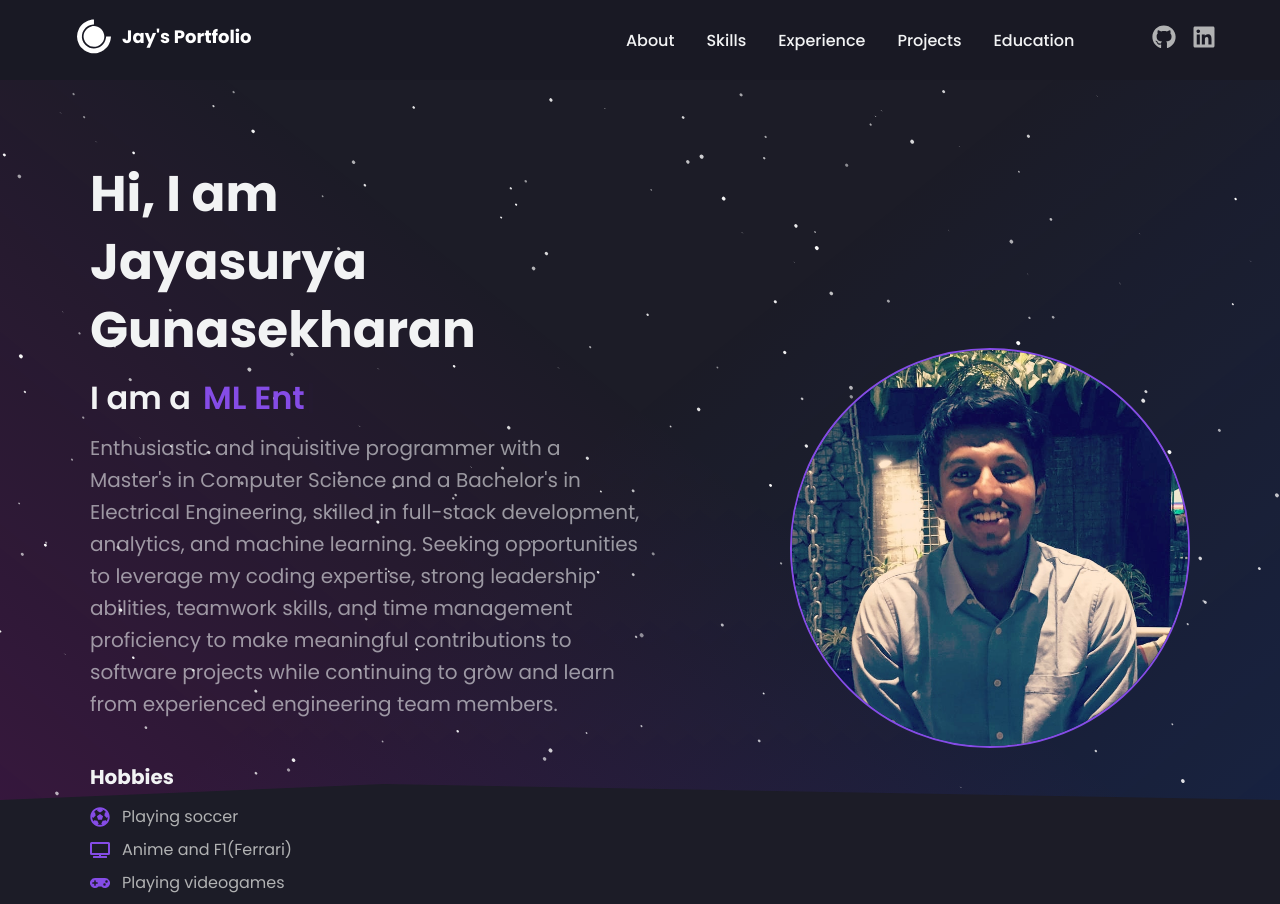
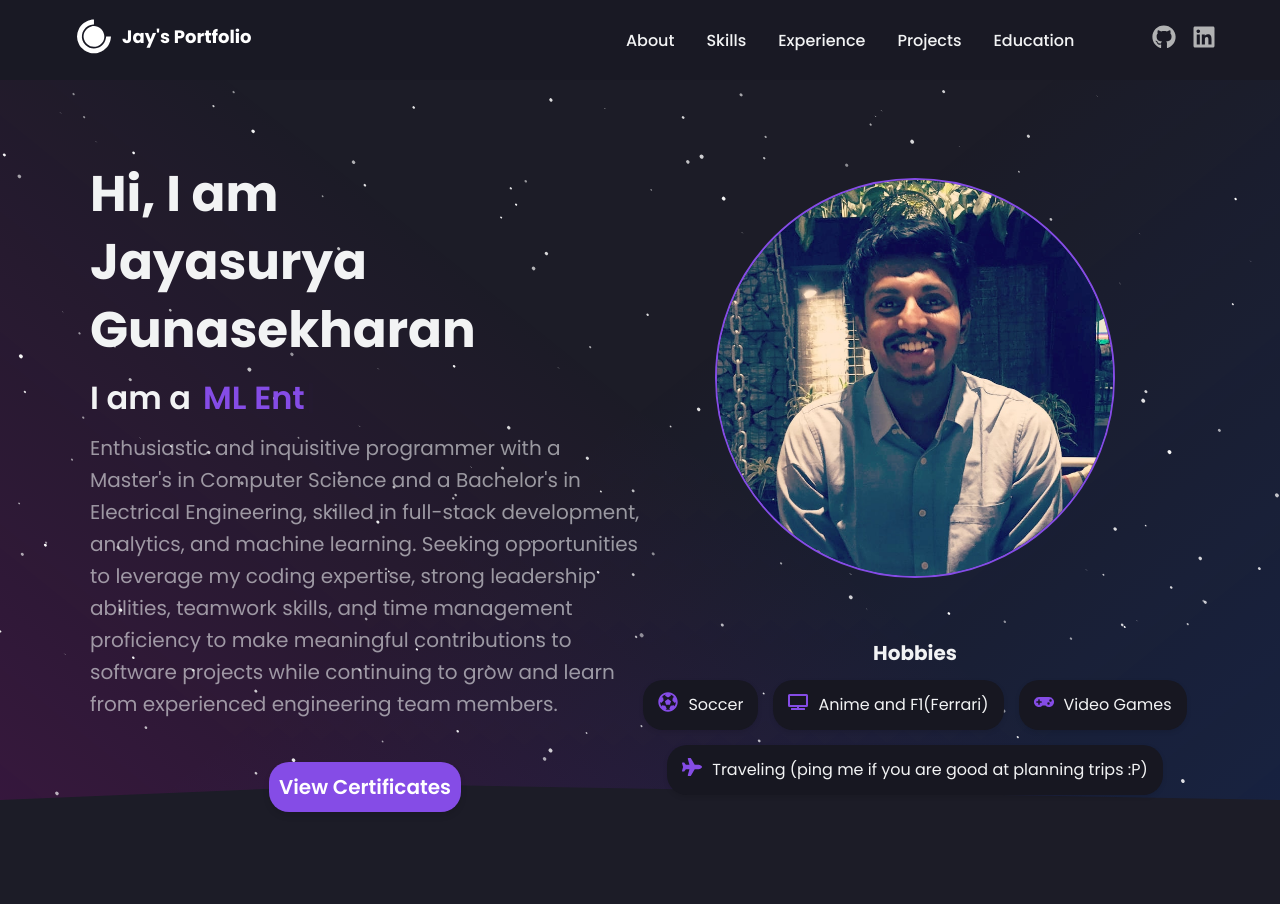
Before and after one commit to jayasuryagunasekharan/react-portfolio, a React (Create React App) app: page / in a window 1280 px wide. Shown: the top 904 px of the page. Built offline with nearby package versions, Linux system fonts and the light colour scheme.

Commit message:
added llm projects

```diff
--- a/src/components/HeroSection/HeroStyle.js
+++ b/src/components/HeroSection/HeroStyle.js
@@ -1,4 +1,5 @@
 import styled, { keyframes } from 'styled-components';
+import { Link } from 'react-router-dom';
 
 const fadeInOut = keyframes`
   0% {
@@ -93,7 +94,7 @@ export const HeroLeftContainer = styled.div`
   order: 1;
   @media (max-width: 960px) {
     order: 2;
-    margin-bottom: 30px;
+    margin-bottom: 10px;
     display: flex;
     flex-direction: column;
     align-items: center;
@@ -101,7 +102,7 @@ export const HeroLeftContainer = styled.div`
 
   @media (max-width: 640px) {
     order: 2;
-    margin-bottom: 30px;
+    margin-bottom:10px;
     display: flex;
     flex-direction: column;
     align-items: center;
@@ -111,16 +112,15 @@ export const HeroLeftContainer = styled.div`
 export const HeroRightContainer = styled.div`
   width: 100%;
   display: flex;
-  order: 2;
-  justify-content: end;
-  gap: 12px;
-  position: relative; /* Ensure this is relative for z-index to work */
-  z-index: 2; /* Higher than HeroBg to be in front of stars */
+  flex-direction: column;
+  align-items: center;
+  gap: 30px; // This creates space between the button and the image
+  order: 1;
   @media (max-width: 960px) {
-    order: 1;
+    order: 2;
+    margin-bottom: 30px;
+    align-items: center;
     justify-content: center;
-    align-items: center;
-    margin-bottom: 80px;
   }
 
   @media (max-width: 640px) {
@@ -131,19 +131,54 @@ export const HeroRightContainer = styled.div`
 export const Img = styled.img`
   position: relative;
   width: 100%;
+  height: 100%;
   max-width: 400px;
   max-height: 400px;
   border-radius: 50%;
   border: 2px solid ${({ theme }) => theme.primary};
 
   @media (max-width: 768px) {
-    max-width: 400px;
-    max-height: 400px;
+    max-width: 300px;
+    max-height: 300px;
   }
 
   @media (max-width: 640px) {
     max-width: 280px;
     max-height: 280px;
+  }
+`;
+
+export const ButtonWrapper = styled.div`
+  display: flex;
+  justify-content: center;
+  width: 100%;
+  gap: 1rem;
+  margin-top: 1rem;
+`;
+
+export const CertificationButton = styled(Link)`
+  text-decoration: none;
+  max-width: 300px;
+  text-align: center;
+  padding: 10px 10px;
+  color: ${({ theme }) => theme.white || '#ffffff'};
+  border-radius: 20px;
+  cursor: pointer;
+  font-size: 20px;
+  font-weight: 600;
+  transition: all 0.2s ease-in-out !important;
+  background: ${({ theme }) => theme.primary || '#854CE6'};
+  box-shadow: 0px 4px 6px rgba(0, 0, 0, 0.1);
+
+  &:hover {
+    transform: translateY(-3px);
+    box-shadow: 0px 7px 10px rgba(0, 0, 0, 0.2);
+  }
+
+  @media (max-width: 960px) {
+    font-size: 18px;
+    padding: 12px 0;
+    width: 220px;
   }
 `;
 
@@ -209,7 +244,7 @@ export const ResumeButton = styled.a`
     width: 95%;
     max-width: 300px;
     text-align: center;
-    padding: 16px 0;
+    padding: 10px 0;
     color:${({ theme }) => theme.white};
     border-radius: 20px;
     cursor: pointer;
@@ -236,9 +271,12 @@ export const ResumeButton = styled.a`
     }
 `;
 
-
 export const HobbiesSection = styled.div`
-  margin-top: 24px;
+  display: flex;
+  flex-direction: column;
+  align-items: center;
+  width: 100%;
+  margin-top: 30px;
 `;
 
 export const HobbiesTitle = styled.h4`
@@ -251,23 +289,35 @@ export const HobbiesTitle = styled.h4`
 `;
 
 export const HobbiesList = styled.ul`
+  display: flex;
+  flex-wrap: wrap;
+  justify-content: center;
+  gap: 15px;
   list-style: none;
   padding: 0;
   margin: 0;
+  max-width: 600px; // Adjust this value to control the overall width of the hobbies section
 `;
 
 export const HobbyItem = styled.li`
   display: flex;
   align-items: center;
-  gap: 12px;
-  margin-bottom: 8px;
+  gap: 10px;
   font-size: 16px;
-  color: ${({ theme }) => theme.text_secondary};
+  color: ${({ theme }) => theme.text_primary};
+  background-color: ${({ theme }) => theme.card};
+  padding: 10px 15px;
+  border-radius: 20px;
+  box-shadow: 0 2px 5px rgba(0,0,0,0.1);
+  transition: all 0.3s ease;
+
+  &:hover {
+    transform: translateY(-3px);
+    box-shadow: 0 4px 8px rgba(0,0,0,0.15);
+  }
 `;
 
-export const HobbyIcon = styled.span`
+export const HobbyIcon = styled.div`
+  font-size: 20px;
   color: ${({ theme }) => theme.primary};
-  font-size: 20px;
-  display: flex;
-  align-items: center;
 `;
--- a/src/components/HeroSection/index.js
+++ b/src/components/HeroSection/index.js
@@ -2,6 +2,7 @@ import React from 'react';
 import { Bio } from '../../data/constants';
 import Typewriter from 'typewriter-effect';
 import HeroImage from '../../images/HeroImage.jpg';
+
 
 // Import styled components from HeroStyle.js
 import {
@@ -21,6 +22,8 @@ import {
   HobbiesList,
   HobbyItem,
   HobbyIcon,
+  CertificationButton,
+  ButtonWrapper,
 } from './HeroStyle';
 
 // Import icons from react-icons
@@ -50,9 +53,18 @@ const HeroSection = () => {
             </Span>
           </TextLoop>
           <SubTitle>{Bio.description}</SubTitle>
-          {/* <ResumeButton href={Bio.resume} target="_blank">
-            Check Resume
-          </ResumeButton> */}
+
+          <ButtonWrapper>
+            <CertificationButton to="https://www.linkedin.com/in/jayasuryaguna/details/certifications/" target="new">
+              View Certificates
+            </CertificationButton>
+          </ButtonWrapper>
+
+        </HeroLeftContainer>
+
+        <HeroRightContainer id="Right">
+
+          <Img src={HeroImage} alt="hero-image" />
 
           {/* Hobbies Section */}
           <HobbiesSection>
@@ -71,10 +83,7 @@ const HeroSection = () => {
               ))}
             </HobbiesList>
           </HobbiesSection>
-        </HeroLeftContainer>
 
-        <HeroRightContainer id="Right">
-          <Img src={HeroImage} alt="hero-image" />
         </HeroRightContainer>
       </HeroInnerContainer>
     </HeroContainer>
--- a/src/data/constants.js
+++ b/src/data/constants.js
@@ -16,10 +16,10 @@ export const Bio = {
   insta: "https://www.instagram.com/surya_luffy/",
   facebook: "https://www.facebook.com/jayasurya.guna",
   hobbies: [
-    "Playing soccer",
+    "Soccer",
     "Anime and F1(Ferrari)",
-    "Playing videogames",
-    "Love Traveling (ping me if you are good at planning trips :P)"
+    "Video Games",
+    "Traveling (ping me if you are good at planning trips :P)"
   ],
 };
 
```
